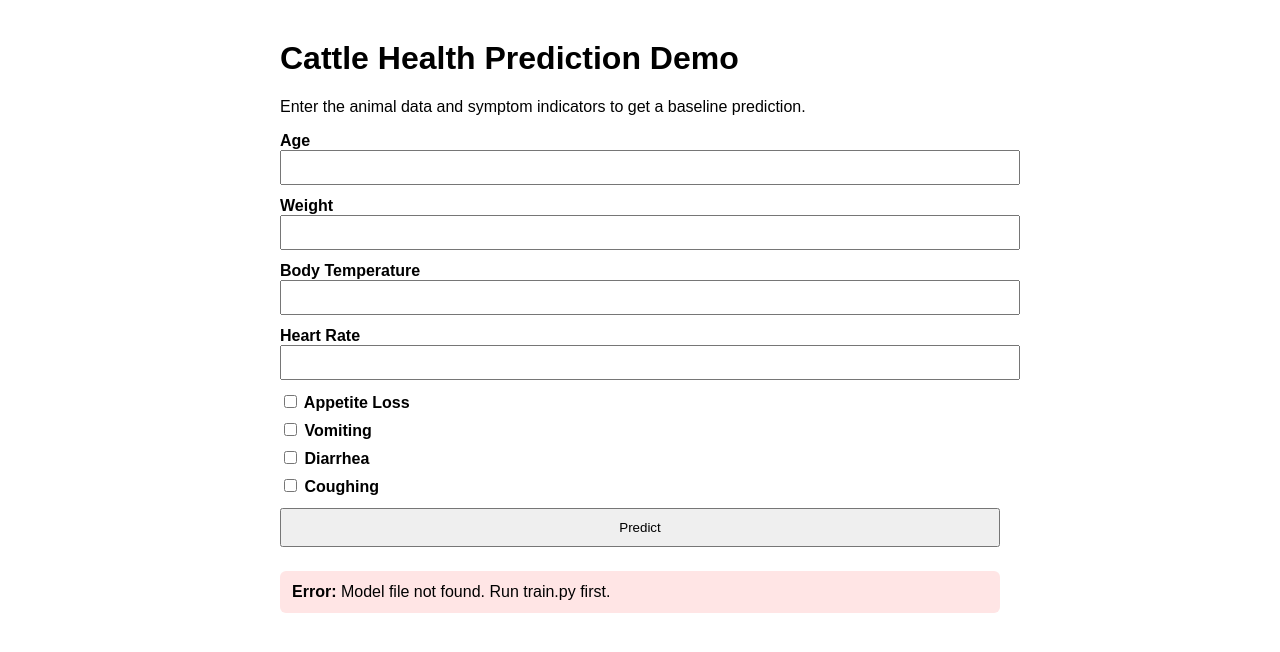
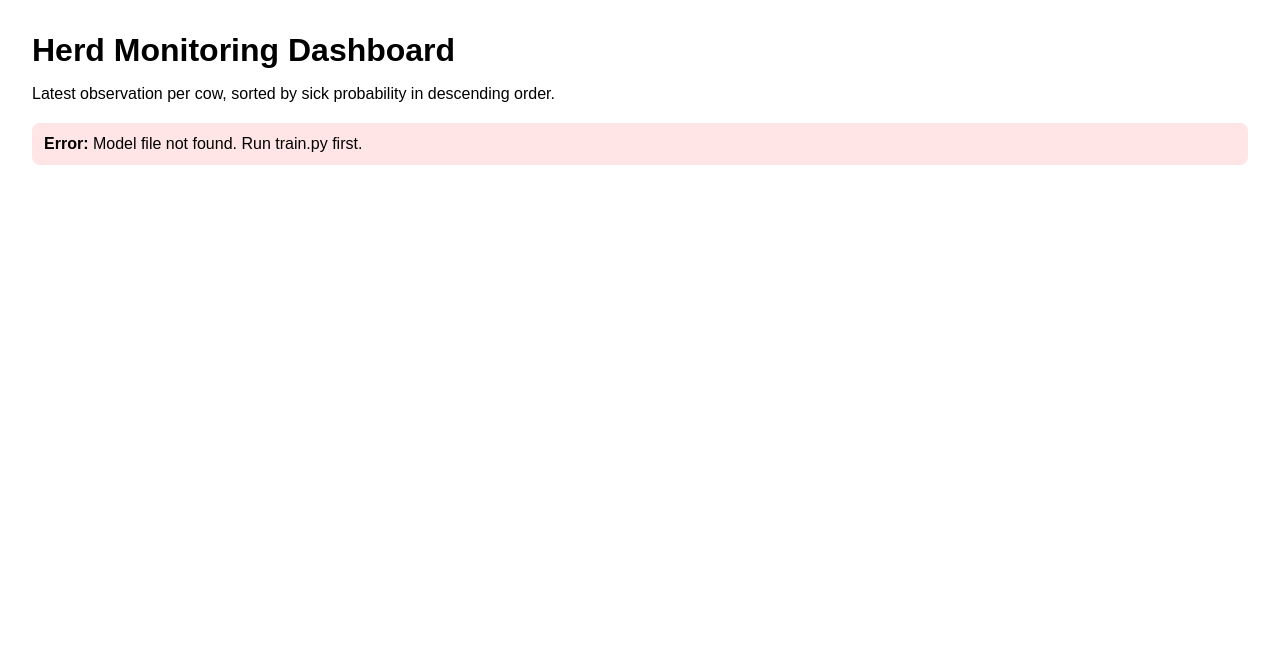
Before and after one commit to ehperminute/cattle-monitor, a Flask app: page / in a window 1280 px wide. Shown: the top 652 px of the page. Run offline with Flask 3, Linux system fonts and the light colour scheme.

Commit message:
Update index.html

```diff
--- a/templates/index.html
+++ b/templates/index.html
@@ -3,99 +3,104 @@
 <head>
     <meta charset="UTF-8">
     <meta name="viewport" content="width=device-width, initial-scale=1.0">
-    <title>Cattle Health Demo</title>
+    <title>Herd Monitoring Dashboard</title>
     <style>
-        body {
-            font-family: Arial, sans-serif;
-            max-width: 720px;
-            margin: 40px auto;
-            padding: 0 16px;
+        body { font-family: Arial, sans-serif; margin: 32px; }
+        h1 { margin-bottom: 8px; }
+        .cards { display: flex; gap: 16px; margin: 20px 0; flex-wrap: wrap; }
+        .card {
+            border: 1px solid #ddd;
+            border-radius: 10px;
+            padding: 16px;
+            min-width: 170px;
+            background: #fafafa;
         }
-        form {
-            display: grid;
-            gap: 12px;
+        table { width: 100%; border-collapse: collapse; margin-top: 20px; }
+        th, td {
+            border: 1px solid #ddd;
+            padding: 10px;
+            text-align: left;
+            vertical-align: top;
         }
-        label {
+        th { background: #f4f4f4; }
+        .pill {
+            display: inline-block;
+            padding: 4px 8px;
+            border-radius: 999px;
+            font-size: 12px;
             font-weight: bold;
         }
-        input[type="number"] {
-            width: 100%;
-            padding: 8px;
-        }
-        .checkbox-group {
-            display: grid;
-            gap: 8px;
-        }
-        button {
-            padding: 10px 16px;
-            cursor: pointer;
-        }
-        .result, .error {
-            margin-top: 24px;
-            padding: 12px;
-            border-radius: 6px;
-        }
-        .result {
-            background: #f2f2f2;
-        }
+        .high { background: #ffd9d9; }
+        .review { background: #fff1cc; }
+        .normal { background: #dff3df; }
         .error {
             background: #ffe5e5;
+            padding: 12px;
+            border-radius: 8px;
+            margin-top: 20px;
+        }
+        a.button {
+            display: inline-block;
+            padding: 6px 10px;
+            text-decoration: none;
+            border: 1px solid #bbb;
+            border-radius: 6px;
+            color: #222;
         }
     </style>
 </head>
 <body>
-    <h1>Cattle Health Prediction Demo</h1>
-    <p>Enter the animal data and symptom indicators to get a baseline prediction.</p>
+    <h1>Herd Monitoring Dashboard</h1>
+    <p>Latest observation per cow, sorted by sick probability in descending order.</p>
 
-    <form method="post">
-        <div>
-            <label for="Age">Age</label>
-            <input type="number" step="any" name="Age" required>
-        </div>
+    {% if error %}
+        <div class="error"><strong>Error:</strong> {{ error }}</div>
+    {% endif %}
 
-        <div>
-            <label for="Weight">Weight</label>
-            <input type="number" step="any" name="Weight" required>
-        </div>
-
-        <div>
-            <label for="Body_Temperature">Body Temperature</label>
-            <input type="number" step="any" name="Body_Temperature" required>
-        </div>
-
-        <div>
-            <label for="Heart_Rate">Heart Rate</label>
-            <input type="number" step="any" name="Heart_Rate" required>
-        </div>
-
-        <div class="checkbox-group">
-            <label><input type="checkbox" name="Appetite_Loss"> Appetite Loss</label>
-            <label><input type="checkbox" name="Vomiting"> Vomiting</label>
-            <label><input type="checkbox" name="Diarrhea"> Diarrhea</label>
-            <label><input type="checkbox" name="Coughing"> Coughing</label>
-        </div>
-
-        <button type="submit">Predict</button>
-    </form>
-
-    {% if result %}
-    <div class="result">
-        <h2>Prediction: {{ result }}</h2>
-        {% if probability %}
-        <p><strong>Probabilities:</strong></p>
-        <ul>
-            {% for label, value in probability.items() %}
-            <li>{{ label }}: {{ value }}%</li>
-            {% endfor %}
-        </ul>
-        {% endif %}
+    {% if summary %}
+    <div class="cards">
+        <div class="card"><strong>Total cows</strong><br>{{ summary.total_cows }}</div>
+        <div class="card"><strong>High risk</strong><br>{{ summary.high_risk }}</div>
+        <div class="card"><strong>Review</strong><br>{{ summary.review }}</div>
+        <div class="card"><strong>Normal</strong><br>{{ summary.normal }}</div>
     </div>
     {% endif %}
 
-    {% if error %}
-    <div class="error">
-        <strong>Error:</strong> {{ error }}
-    </div>
+    {% if cows %}
+    <table>
+        <thead>
+            <tr>
+                <th>Cow ID</th>
+                <th>Date</th>
+                <th>Prediction</th>
+                <th>Sick Probability</th>
+                <th>Status</th>
+                <th>Recommendation</th>
+                <th>Case</th>
+            </tr>
+        </thead>
+        <tbody>
+            {% for cow in cows %}
+            <tr>
+                <td>{{ cow["Cow_ID"] }}</td>
+                <td>{{ cow["Observation_Date"].strftime("%Y-%m-%d") if cow["Observation_Date"] else "" }}</td>
+                <td>{{ cow["Prediction"] }}</td>
+                <td>{{ cow["Sick_Probability"] }}%</td>
+                <td>
+                    {% if cow["Status"] == "High risk" %}
+                        <span class="pill high">{{ cow["Status"] }}</span>
+                    {% elif cow["Status"] == "Review" %}
+                        <span class="pill review">{{ cow["Status"] }}</span>
+                    {% else %}
+                        <span class="pill normal">{{ cow["Status"] }}</span>
+                    {% endif %}
+                </td>
+                <td>{{ cow["Recommendation"] }}</td>
+                <td><a class="button" href="/cow/{{ cow['Cow_ID'] }}">View case</a></td>
+            </tr>
+            {% endfor %}
+        </tbody>
+    </table>
     {% endif %}
 </body>
 </html>
```
